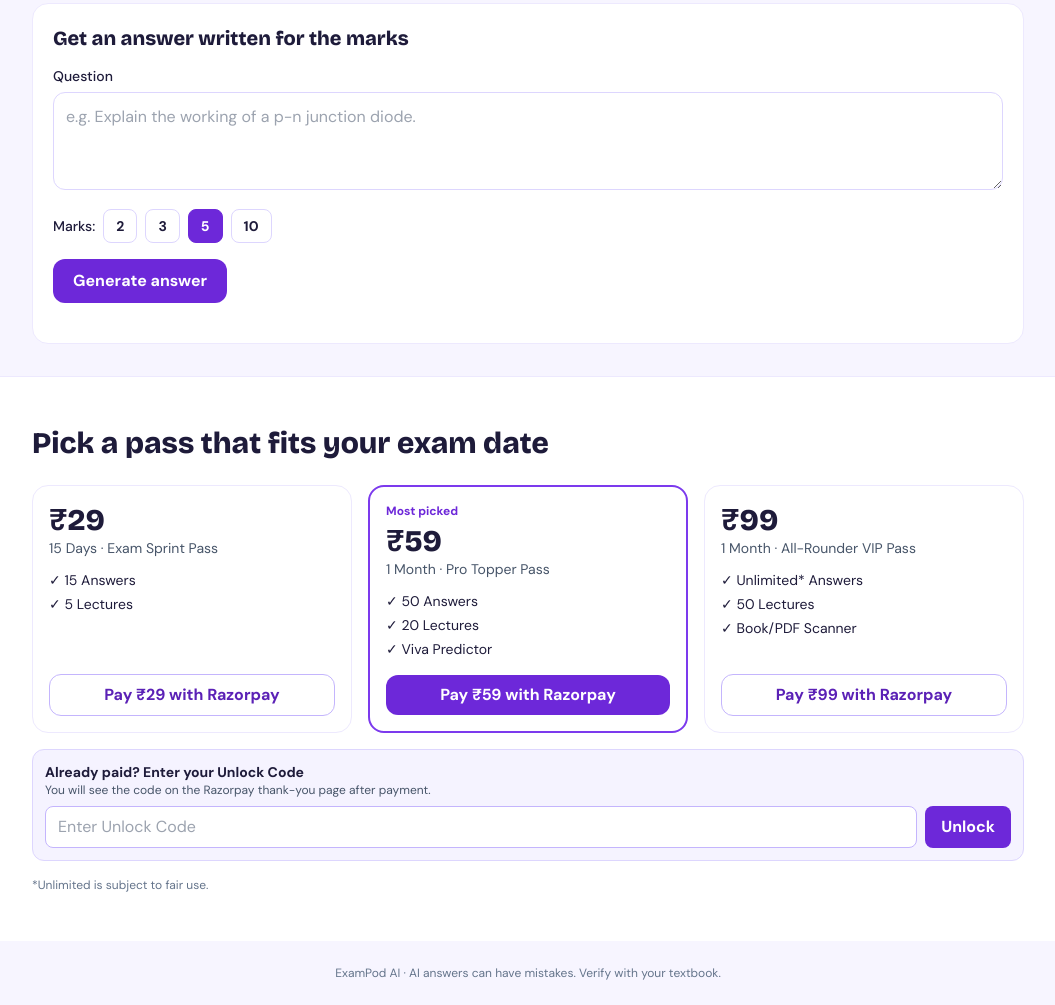
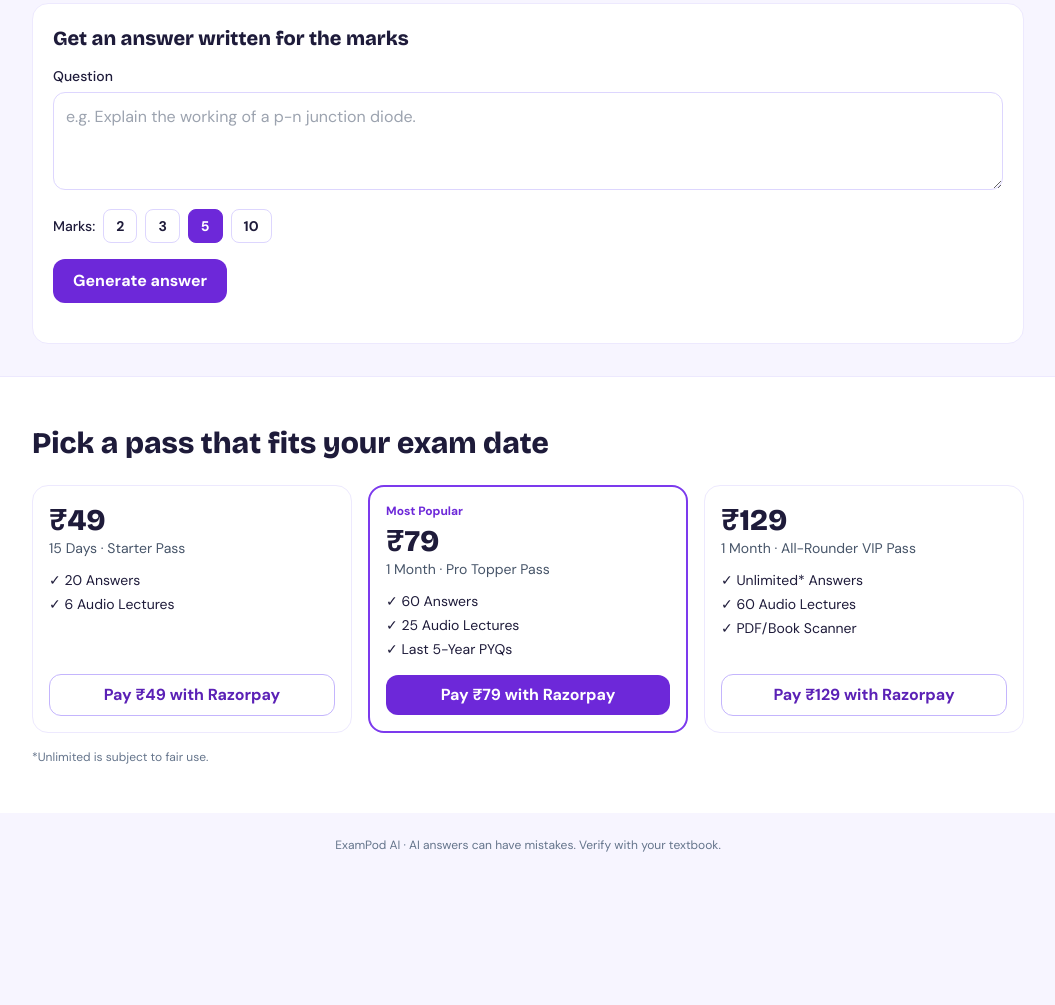
Before and after one commit to Sidhuu25/exampod-ai, a plain HTML site: page index.html in a window 1280 px wide. Shown: the part 554-1559 px from the top of the page, without its empty margins (112-1167 px from the left). After the commit the page ends 1431 px from the top, so only its background shows below. Drawn offline with nearby package versions, Linux system fonts and the light colour scheme.

Commit message:
Add payment success banner and update unlock code logic

```diff
--- a/index.html
+++ b/index.html
@@ -32,6 +32,12 @@ h1,h2,h3,.brand{font-family:'Bricolage Grotesque','DM Sans',system-ui,sans-serif
     </div>
 </div>
 </header>
+<div id="payBanner" class="hidden bg-gradient-to-r from-emerald-500 to-violet-600 text-white" role="status">
+  <div class="max-w-5xl mx-auto px-4 py-4 flex items-start justify-between gap-3">
+    <div><div class="text-lg md:text-xl font-extrabold">🎉 Payment Successful! Your Plan is Now Active</div><div id="payMsg" class="text-sm mt-1"></div></div>
+    <button onclick="document.getElementById('payBanner').classList.add('hidden')" aria-label="Close" class="text-2xl leading-none px-2">×</button>
+  </div>
+</div>
 
 <!-- HERO -->
 <section class="bg-violet-800 text-white">
@@ -105,7 +111,7 @@ h1,h2,h3,.brand{font-family:'Bricolage Grotesque','DM Sans',system-ui,sans-serif
   <label class="text-sm font-medium mt-3 block" for="pyqCat">Marks category</label>
   <select id="pyqCat" class="w-full border border-violet-200 rounded-xl p-3 mt-1 bg-white"></select>
   <p class="text-xs text-slate-500 mt-1">Options change with the stream you pick at the top.</p>
-  <button onclick="genPyq(this)" data-kind="ans" class="mt-4 bg-violet-700 text-white font-bold px-5 py-2.5 rounded-xl">Get important questions</button>
+  <button onclick="genPyq(this)" data-kind="pyq" class="mt-4 bg-violet-700 text-white font-bold px-5 py-2.5 rounded-xl">Get important questions</button>
   <div id="o4" class="mt-5"></div>
 </section>
 
@@ -116,10 +122,6 @@ h1,h2,h3,.brand{font-family:'Bricolage Grotesque','DM Sans',system-ui,sans-serif
 <div class="max-w-5xl mx-auto px-4 py-12">
   <h2 class="text-2xl md:text-3xl font-extrabold">Pick a pass that fits your exam date</h2>
   <div id="plans" class="grid md:grid-cols-3 gap-4 mt-6"></div>
-  <div class="mt-4 rounded-xl bg-violet-50 border border-violet-200 p-3">
-      <div class="text-sm font-bold">Already paid? Enter your Unlock Code</div>
-      <div class="text-xs text-slate-600">You will see the code on the Razorpay thank-you page after payment.</div>
-      <div class="flex gap-2 mt-2"><input id="uc1" maxlength="20" autocomplete="off" placeholder="Enter Unlock Code" class="flex-1 border border-violet-300 rounded-lg px-3 py-2 bg-white"><button onclick="unlockCode('uc1')" class="bg-violet-700 text-white font-bold px-4 rounded-lg">Unlock</button></div></div>
   <p class="text-xs text-slate-500 mt-4">*Unlimited is subject to fair use.</p>
 </div>
 </section>
@@ -129,14 +131,10 @@ h1,h2,h3,.brand{font-family:'Bricolage Grotesque','DM Sans',system-ui,sans-serif
 <div id="m-upgrade" class="hidden fixed inset-0 z-40 bg-black/50 flex items-center justify-center p-4 overflow-y-auto">
   <div class="bg-white rounded-2xl p-5 w-full max-w-2xl my-auto">
     <div class="flex justify-between items-start">
-      <div><h3 class="text-xl font-extrabold">Upgrade to keep going</h3><p class="text-sm text-slate-600">Choose a pass. After paying, enter your Unlock Code below.</p></div>
+      <div><h3 class="text-xl font-extrabold">Upgrade to keep going</h3><p class="text-sm text-slate-600">Choose a pass. After payment you come back here and your plan unlocks automatically.</p></div>
       <button onclick="closeM('upgrade')" aria-label="Close" class="text-2xl leading-none px-2">×</button>
     </div>
     <div id="plansM" class="grid sm:grid-cols-3 gap-3 mt-4"></div>
-    <div class="mt-4 rounded-xl bg-violet-50 border border-violet-200 p-3">
-      <div class="text-sm font-bold">Already paid? Enter your Unlock Code</div>
-      <div class="text-xs text-slate-600">You will see the code on the Razorpay thank-you page after payment.</div>
-      <div class="flex gap-2 mt-2"><input id="uc2" maxlength="20" autocomplete="off" placeholder="Enter Unlock Code" class="flex-1 border border-violet-300 rounded-lg px-3 py-2 bg-white"><button onclick="unlockCode('uc2')" class="bg-violet-700 text-white font-bold px-4 rounded-lg">Unlock</button></div></div>
   </div>
 </div>
 
@@ -146,9 +144,9 @@ h1,h2,h3,.brand{font-family:'Bricolage Grotesque','DM Sans',system-ui,sans-serif
 const $=id=>document.getElementById(id);
 const ls={get(k){try{return localStorage.getItem(k)}catch(e){return null}},set(k,v){try{localStorage.setItem(k,v)}catch(e){}}};
 const PLANS=[
- {k:'29',p:'₹29',d:'15 Days',n:'Exam Sprint Pass',f:['15 Answers','5 Lectures'],ans:15,lec:5,days:15,url:'https://rzp.io/rzp/qMpO957t'},
- {k:'59',p:'₹59',d:'1 Month',n:'Pro Topper Pass',f:['50 Answers','20 Lectures','Viva Predictor'],ans:50,lec:20,days:30,hot:1,url:'https://rzp.io/rzp/45Pk04f5'},
- {k:'99',p:'₹99',d:'1 Month',n:'All-Rounder VIP Pass',f:['Unlimited* Answers','50 Lectures','Book/PDF Scanner'],ans:999,lec:50,days:30,url:'https://rzp.io/rzp/oHYGJX8k'}
+ {k:'starter49',p:'₹49',d:'15 Days',n:'Starter Pass',f:['20 Answers','6 Audio Lectures'],ans:20,lec:6,days:15,url:'https://rzp.io/rzp/79scoQL'},
+ {k:'topper79',p:'₹79',d:'1 Month',n:'Pro Topper Pass',f:['60 Answers','25 Audio Lectures','Last 5-Year PYQs'],ans:60,lec:25,days:30,hot:1,url:'https://rzp.io/rzp/bdDjLSve'},
+ {k:'vip129',p:'₹129',d:'1 Month',n:'All-Rounder VIP Pass',f:['Unlimited* Answers','60 Audio Lectures','PDF/Book Scanner'],ans:999,lec:60,days:30,url:'https://rzp.io/rzp/ArXxUev'}
 ];
 const FMT={
  2:'Exactly 2 to 3 crisp one-line bullet points. No introduction, no conclusion.',
@@ -158,7 +156,8 @@ const FMT={
 };
 const SIMPLE=`VOCABULARY RULES (very important): Use only simple, everyday words that an average Class 8th to 10th student can understand in one reading and remember in the exam hall. Never use heavy academic words (for example "subsequently", "manifestation", "paradigm", "phenomenon"). If a syllabus term cannot be avoided, use it once and explain it at once in plain words. Keep every sentence short, direct and punchy.`;
 let marks=5,free=+(ls.get('ep_free')??5),plan=ls.get('ep_plan')||'',ans=+(ls.get('ep_ans')||0),lec=+(ls.get('ep_lec')||0);
-{const e=+(ls.get('ep_exp')||0);if(!['29','59','99'].includes(plan)||(e&&Date.now()>e)){plan='';ans=0;lec=0;['ep_plan','ep_ans','ep_lec','ep_exp'].forEach(k=>ls.set(k,''))}}
+{const MAP={'29':'starter49','59':'topper79','99':'vip129'};if(MAP[plan]){plan=MAP[plan];ls.set('ep_plan',plan)}
+const e=+(ls.get('ep_exp')||0);if(!['starter49','topper79','vip129'].includes(plan)||(e&&Date.now()>e)){plan='';ans=0;lec=0;['ep_plan','ep_ans','ep_lec','ep_exp'].forEach(k=>ls.set(k,''))}}
 
 function esc(s){return s.replace(/&/g,'&amp;').replace(/</g,'&lt;').replace(/>/g,'&gt;')}
 function toast(m,err){const t=$('toast');t.textContent=m;t.className='fixed bottom-4 left-1/2 -translate-x-1/2 z-50 px-4 py-2 rounded-xl text-sm font-medium text-white max-w-[90vw] '+(err?'bg-red-600':'bg-emerald-600');clearTimeout(t._t);t._t=setTimeout(()=>t.classList.add('hidden'),4000)}
@@ -173,20 +172,19 @@ function refresh(){
   const p=PLANS.find(x=>x.k===plan);
   $('credits').textContent=p?`${p.p} pass · ${ans>=999?'Unlimited':ans} answers · ${lec} lectures`:`${free} Free Credit${free==1?'':'s'} Left`;
 }
-async function unlockCode(id){
-  const code=$(id).value.trim();if(!code){toast('Enter your unlock code.',1);return}
-  try{
-    const r=await fetch('/api/generate',{method:'POST',headers:{'Content-Type':'application/json'},body:JSON.stringify({action:'unlock',code})});
-    const d=await r.json().catch(()=>({}));
-    if(!r.ok||d.error)throw new Error(d.error||'Wrong code.');
-    const pl=PLANS.find(x=>x.k===d.plan);if(!pl)throw new Error('Unknown plan.');
-    plan=pl.k;ans=pl.ans;lec=pl.lec;ls.set('ep_exp',Date.now()+pl.days*864e5);save();
-    $(id).value='';refresh();closeM('upgrade');toast('Unlocked: '+pl.n);
-  }catch(e){toast(e.message,1)}
+/* Automatic unlock when Razorpay sends the student back to /?unlocked=starter49 | topper79 | vip129 */
+function handleReturn(){
+  const raw=new URLSearchParams(location.search).get('unlocked');if(!raw)return;
+  const k=raw.split(/[?&]/)[0].trim().toLowerCase();
+  history.replaceState(null,'',location.pathname+location.hash); // clean the URL
+  const pl=PLANS.find(x=>x.k===k);if(!pl)return;
+  plan=pl.k;ans=pl.ans;lec=pl.lec;ls.set('ep_exp',Date.now()+pl.days*864e5);save();refresh();closeM('upgrade');
+  $('payMsg').textContent=`${pl.n}: ${pl.ans>=999?'Unlimited':pl.ans} answers · ${pl.lec} audio lectures · valid for ${pl.days} days. Happy studying!`;
+  $('payBanner').classList.remove('hidden');window.scrollTo(0,0);
 }
 function canUse(kind){
   if(plan){
-    if(kind==='viva'&&plan==='29'){toast('Viva Predictor is in the ₹59 and ₹99 passes.',1);openM('upgrade');return false}
+    if(kind==='pyq'&&plan==='starter49'){toast('Last 5-Year PYQs are in the ₹79 and ₹129 passes.',1);openM('upgrade');return false}
     if((kind==='lec'?lec:ans)<=0){toast('Your '+(kind==='lec'?'lecture':'answer')+' credits are finished. Upgrade to continue.',1);openM('upgrade');return false}
     return true;
   }
@@ -295,7 +293,7 @@ async function extractSource(){
 }
 function genPod(btn){
   const ch=$('chap').value.trim();if(!files.length&&!ch){toast('Upload images or a PDF, or type a chapter name.',1);return}
-  if((files.length>1||files.some(x=>x.pdf))&&plan&&plan!=='99'){toast('Book/PDF Scanner is in the ₹99 VIP pass.',1);openM('upgrade');return}
+  if((files.length>1||files.some(x=>x.pdf))&&plan&&plan!=='vip129'){toast('Book/PDF Scanner is in the ₹99 VIP pass.',1);openM('upgrade');return}
   const lang=$('lang').value,deep=$('dur').value==='deep';
   const target=deep?'1,100 to 1,400 words (about 7 to 10 minutes spoken)':'450 to 600 words (about 3 to 4 minutes spoken)';
   const structure=deep
@@ -477,14 +475,14 @@ document.querySelectorAll('.tabbtn').forEach(b=>b.onclick=()=>{
 });
 function renderMarks(){$('marks').innerHTML=[2,3,5,10].map(m=>`<button onclick="marks=${m};renderMarks()" class="px-3 py-1.5 rounded-lg text-sm font-bold border ${m===marks?'bg-violet-700 text-white border-violet-700':'bg-white border-violet-200'}">${m}</button>`).join('')}
 function planCard(p,i,compact){return `<div class="rounded-2xl border ${p.hot?'border-violet-600 border-2':'border-violet-100'} p-4 flex flex-col">
-  ${p.hot?'<div class="text-xs font-bold text-violet-700 mb-1">Most picked</div>':''}
+  ${p.hot?'<div class="text-xs font-bold text-violet-700 mb-1">Most Popular</div>':''}
   <div class="brand text-3xl font-extrabold">${p.p}</div><div class="text-sm text-slate-600">${p.d} · ${p.n}</div>
   <ul class="text-sm mt-3 space-y-1 flex-1">${p.f.map(f=>`<li>✓ ${f}</li>`).join('')}</ul>
   <a href="${p.url}" target="_blank" rel="noopener" class="mt-4 text-center ${p.hot?'bg-violet-700 text-white':'border border-violet-300 text-violet-800'} font-bold rounded-xl py-2">Pay ${p.p} with Razorpay</a></div>`}
 $('plans').innerHTML=PLANS.map((p,i)=>planCard(p,i)).join('');
 $('plansM').innerHTML=PLANS.map((p,i)=>planCard(p,i)).join('');
 document.addEventListener('keydown',e=>{if(e.key==='Escape'){closeM('upgrade')}});
-renderMarks();renderCats();refresh();
+renderMarks();renderCats();refresh();handleReturn();
 </script>
 </body>
 </html>
```
